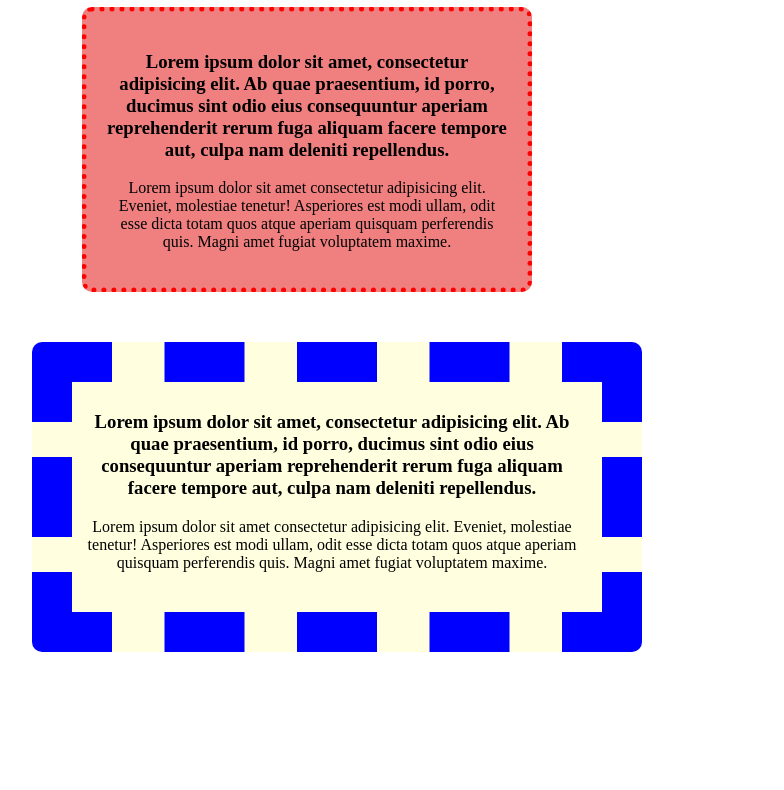
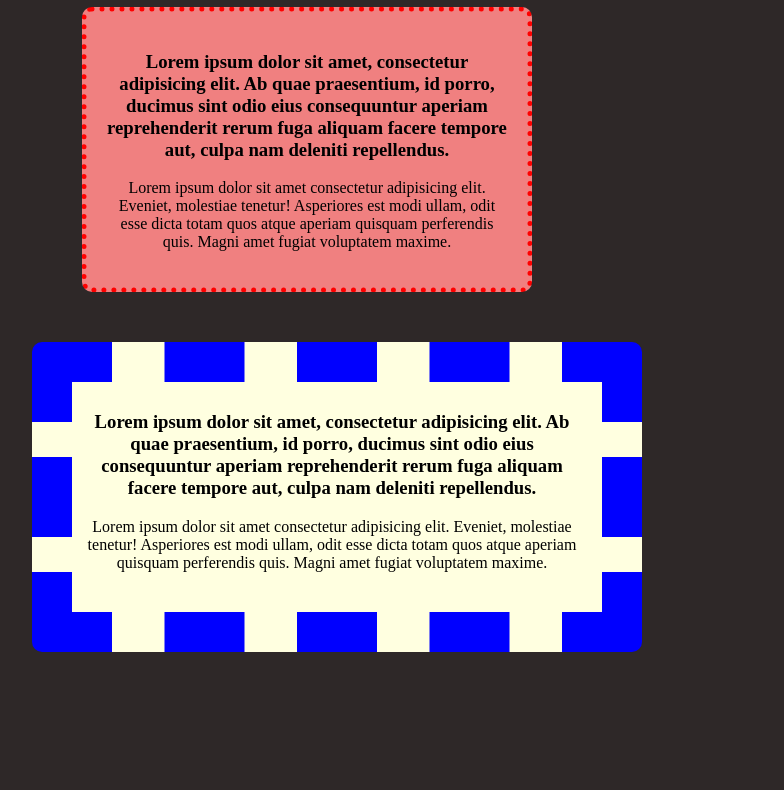
Before and after one commit to Zerbo13/Esercizio10-corso-Bc-Soft, a plain HTML site: page index.html in a window 1280 px wide. Shown: the part 73-863 px from the top of the page, without its empty margins (26-810 px from the left). Drawn offline with Linux system fonts and the light colour scheme.

Commit message:
update bg

```diff
--- a/style.css
+++ b/style.css
@@ -1,5 +1,6 @@
 body {
   text-align: center;
+  background-color: rgb(46, 40, 40);
 }
 
 .box1 {
```
